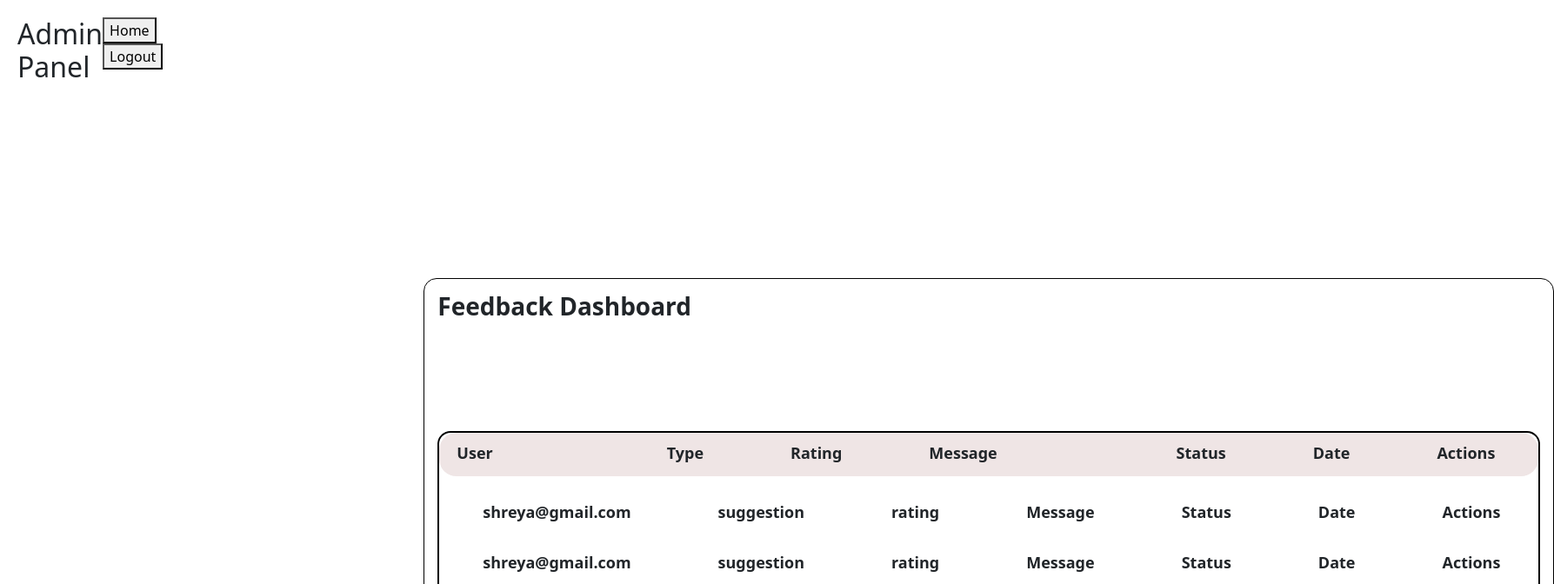
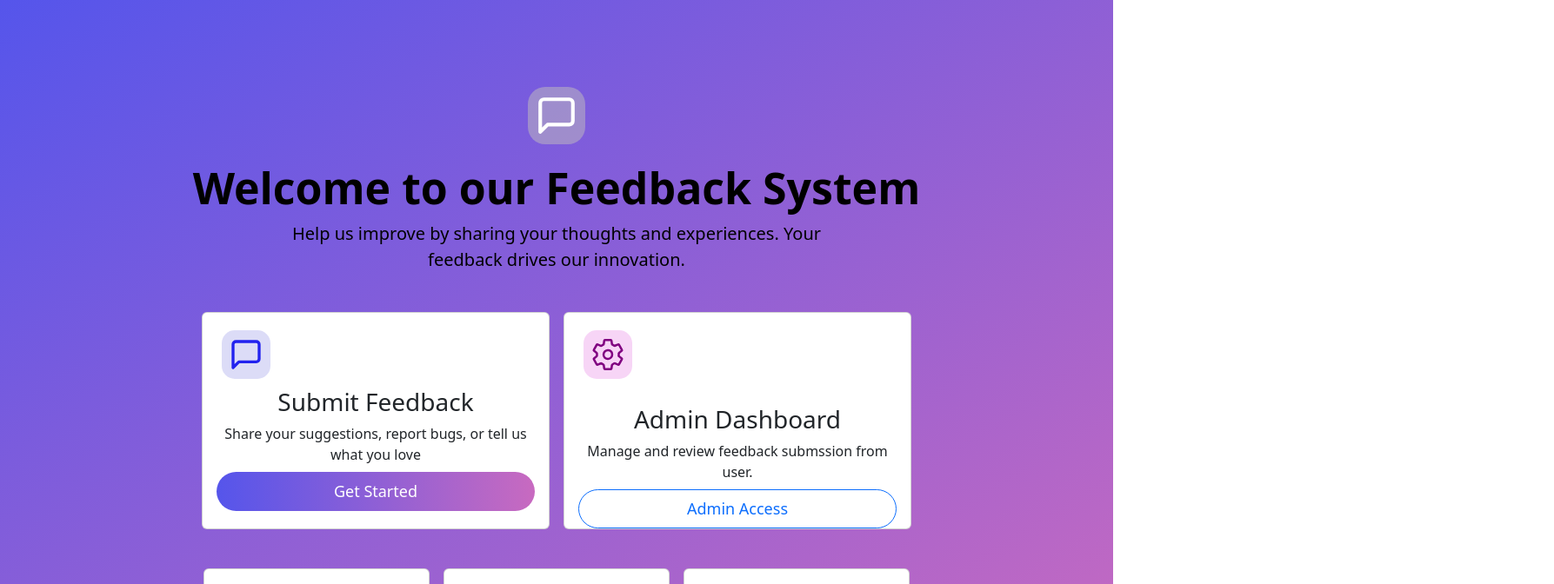
Before and after one commit to Shreya-Paramanik/Feedback-System, a React (Vite) app: page /SubmitFeedback in a window 1280 px wide. Shown: the top 672 px of the page at 87% size, 1787 px wide, since content can reach past the window. Built offline with nearby package versions, Linux system fonts and the light colour scheme.

Commit message:
New Changes

```diff
--- a/src/App.css
+++ b/src/App.css
@@ -1,10 +1,5 @@
-html,body,#root{
+/* html,body,#root{
   height: 100%;
   margin: 0;
   padding: 0;
-}
-
-.app-gradient{
-  height: inherit;
-  background: linear-gradient(to bottom right,rgb(85, 85, 235),rgb(200, 106, 192));
-}
+} */
--- a/src/App.jsx
+++ b/src/App.jsx
@@ -5,13 +5,15 @@ import Card from './Components/Welcome/Card'
 import StatisticalCard from './Components/Welcome/StatisticalCard'
 import Welcome from './Components/Welcome/Welcome'
 import FeedbackDash from './Components/Admin_Panel/FeedbackDash'
-import AdminPanel from './Components/Admin_Panel/AdminPanel'
+import AdminLogin from './Components/Admin_Login/AdminLogin'
+import AdminPanel from './Components/Admin_Panel/AdminPanel';
+import ThankYouPage from "./Components/ThankYou/thankYouPage"
 function App() {
   //const [count, setCount] = useState(0)
 
   return (
-    <div className='app-gradient'>
-      <AdminPanel/>
+    <div>
+      <Welcome/>
     </div>
   )
 }
--- a/src/Components/Admin_Login/AdminLogin.css
+++ b/src/Components/Admin_Login/AdminLogin.css
@@ -1,4 +1,4 @@
-/* Gradient background */
+Gradient background
 body {
   height: 100%;
   margin: 0;
--- a/src/Components/Admin_Panel/AdminPanel.css
+++ b/src/Components/Admin_Panel/AdminPanel.css
@@ -1,4 +1,4 @@
-.header {
+.Admin_header{
   display: flex;
   justify-content: space-between;
   background: white;
@@ -24,20 +24,63 @@
     margin-top: 10%;
 
 }
-p{
+/* p{
+    display: inline;
+    font-size: 18px;
+    font-weight: 700;
+    margin: 0px 50px;
+} */
+
+.User{
+    display: inline;
+    font-size: 18px;
+    font-weight: 700;
+    margin: 0px 50px;
+    margin-left: 20px;
+    margin-right: 30px;
+}
+
+.Type{
+    display: inline;
+    font-size: 18px;
+    font-weight: 700;
+    margin: 0px 50px;
+    margin-left:150px ;
+}
+
+.Rating{
     display: inline;
     font-size: 18px;
     font-weight: 700;
     margin: 0px 50px;
 }
 
-.User{
-    margin-left: 20px;
-    /* margin-right: 30px; */
+.Message{
+    display: inline;
+    font-size: 18px;
+    font-weight: 700;
+    margin: 0px 50px;
 }
 
-.Type{
-   margin-left:150px ;
+.Status{
+    display: inline;
+    font-size: 18px;
+    font-weight: 700;
+    margin: 0px 50px;
+}
+
+.Date{
+    display: inline;
+    font-size: 18px;
+    font-weight: 700;
+    margin: 0px 50px;
+}
+
+.Actions{
+    display: inline;
+    font-size: 18px;
+    font-weight: 700;
+    margin: 0px 50px;
 }
 
 .p_div{
--- a/src/Components/Admin_Panel/AdminPanel.jsx
+++ b/src/Components/Admin_Panel/AdminPanel.jsx
@@ -4,7 +4,7 @@ import "./AdminPanel.css"
 
 function AdminPanel() {
   return (
-    <div className="header">
+    <div className="Admin_header">
       <div className="header-left">
         <h2>Admin Panel</h2>
       </div>
--- a/src/Components/Admin_Panel/InnerDiv.jsx
+++ b/src/Components/Admin_Panel/InnerDiv.jsx
@@ -12,14 +12,14 @@ const InnerDiv = ()=> {
       <div>
           <p className='User'>User</p>
           <p className='Type'>Type</p>
-          <p>Rating</p>
-          <p>Message</p>
+          <p className='Rating'>Rating</p>
+          <p className='Message'>Message</p>
       </div>
 
       <div>
-          <p>Status</p>
-          <p>Date</p>
-          <p>Actions</p>
+          <p className='Status'>Status</p>
+          <p className='Date'>Date</p>
+          <p className='Actions'>Actions</p>
       </div>
      </div>
 
--- a/src/Components/ThankYou/thankYouPage.css
+++ b/src/Components/ThankYou/thankYouPage.css
@@ -1,11 +1,11 @@
 .container{
     min-height: 100vh;
     min-width: 100vw;
-    /*background-color: aqua;*/
     display: flex;
     align-items: center;
     justify-content: center;
     padding: 2rem;
+    background: linear-gradient(to bottom right,rgb(85, 85, 235),rgb(200, 106, 192));
 }
 
 .box{
@@ -14,12 +14,13 @@
     border-radius: 16px;
     width: 100%;
     max-width: 400px;
+    max-height: 500vh;
     text-align: center;
     box-shadow: 0 6px 16px black;
 }
 
 .success-icon{
-    font-size: 2.5rem;
+    font-size: 3rem;
     color: black;
     align-items: center;
     justify-content: center;
@@ -27,13 +28,14 @@
 }
 
 h2{
-    font-size: 1.5rem;
+    font-size: 2rem;
     justify-content: center;
     align-items: center;
     margin-bottom: 0.5rem;
 }
 
-p{
+ p{
+    font-size: 1rem;
     margin-bottom: 0.5rem;
 }
 
--- a/src/Components/Welcome/Header.jsx
+++ b/src/Components/Welcome/Header.jsx
@@ -10,8 +10,8 @@ const Header = ()=> {
         <div className='icon_div' style={{marginTop:'100px'}}>
           <FiMessageSquare className='icon'/>
         </div>
-        <h1 style={{fontSize:'50px',fontWeight:'700',color:'white'}}>Welcome to our Feedback System</h1>
-        <p style={{fontSize:'20px',color:'white'}}>Help us improve by sharing your thoughts and experiences. Your<br/> feedback drives our innovation.</p>
+        <h1 style={{fontSize:'50px',fontWeight:'700',color:'black'}}>Welcome to our Feedback System</h1>
+        <p style={{fontSize:'20px',color:'black'}}>Help us improve by sharing your thoughts and experiences. Your<br/> feedback drives our innovation.</p>
     </center>
   )
 }
--- a/src/Components/Welcome/Welcome.css
+++ b/src/Components/Welcome/Welcome.css
@@ -1,3 +1,8 @@
+.app-gradient{
+  min-width: 100vw;
+  min-height: 100vh;
+  background: linear-gradient(to bottom right,rgb(85, 85, 235),rgb(200, 106, 192));
+}
 
 .icon{
     height: 50px;
--- a/src/Components/Welcome/Welcome.jsx
+++ b/src/Components/Welcome/Welcome.jsx
@@ -14,7 +14,7 @@ const Welcome = ()=> {
 
     const [icon,setIcon] = useState('message');
   return (
-    <>
+    <div className='app-gradient'>
       <Header/>
     <div style={{display:'flex',justifyContent:'center',alignItems:'center', gap:'1rem',height:'300px',marginTop:'20px'}}>
         <Card>
@@ -71,7 +71,7 @@ const Welcome = ()=> {
             </div>
         </StatisticalCard>
     </div>
-    </>
+    </div>
   )
 }
 
--- a/src/index.css
+++ b/src/index.css
@@ -0,0 +1,3 @@
+/* *{
+    box-sizing: border-box;
+} */
```
